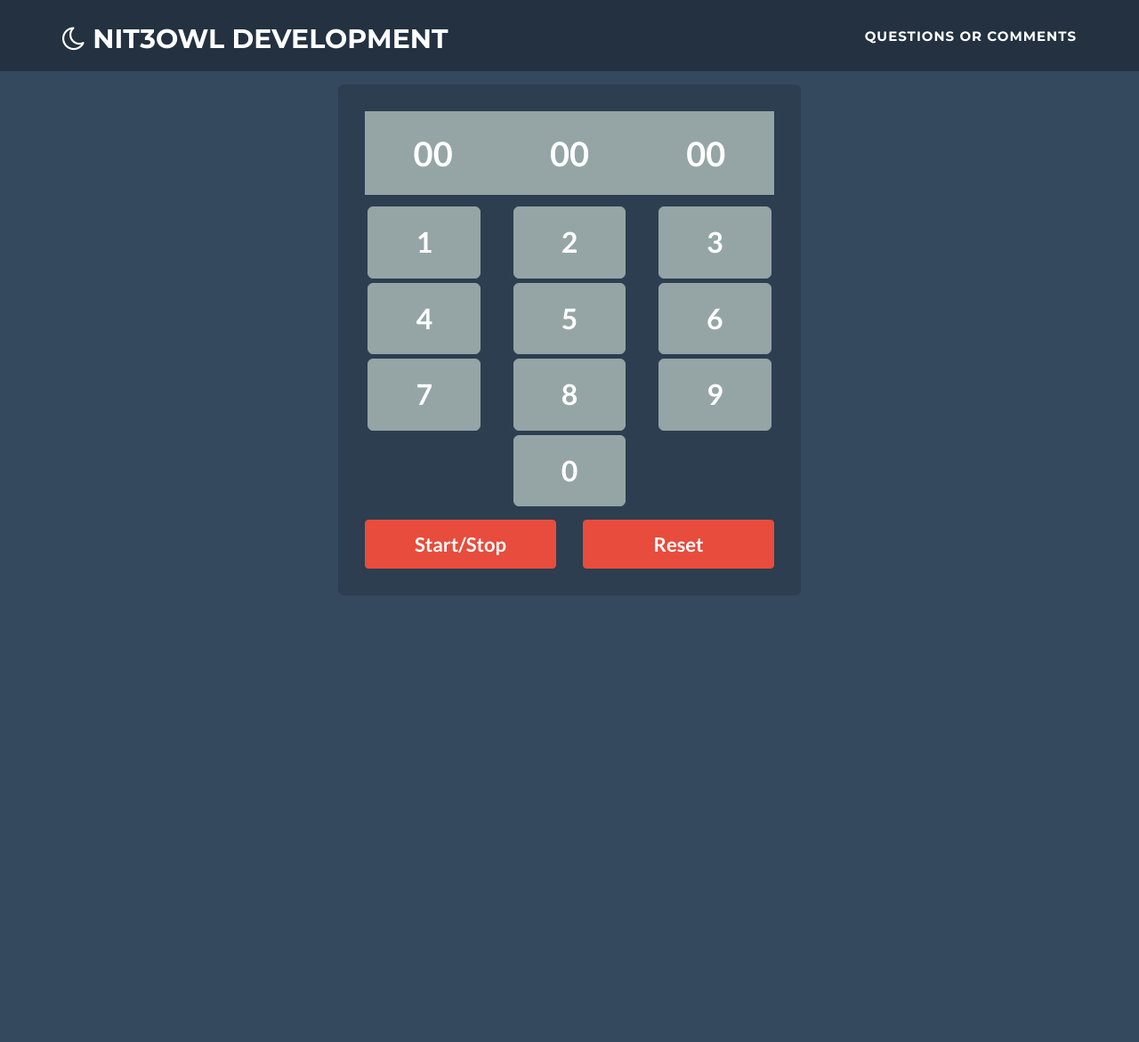
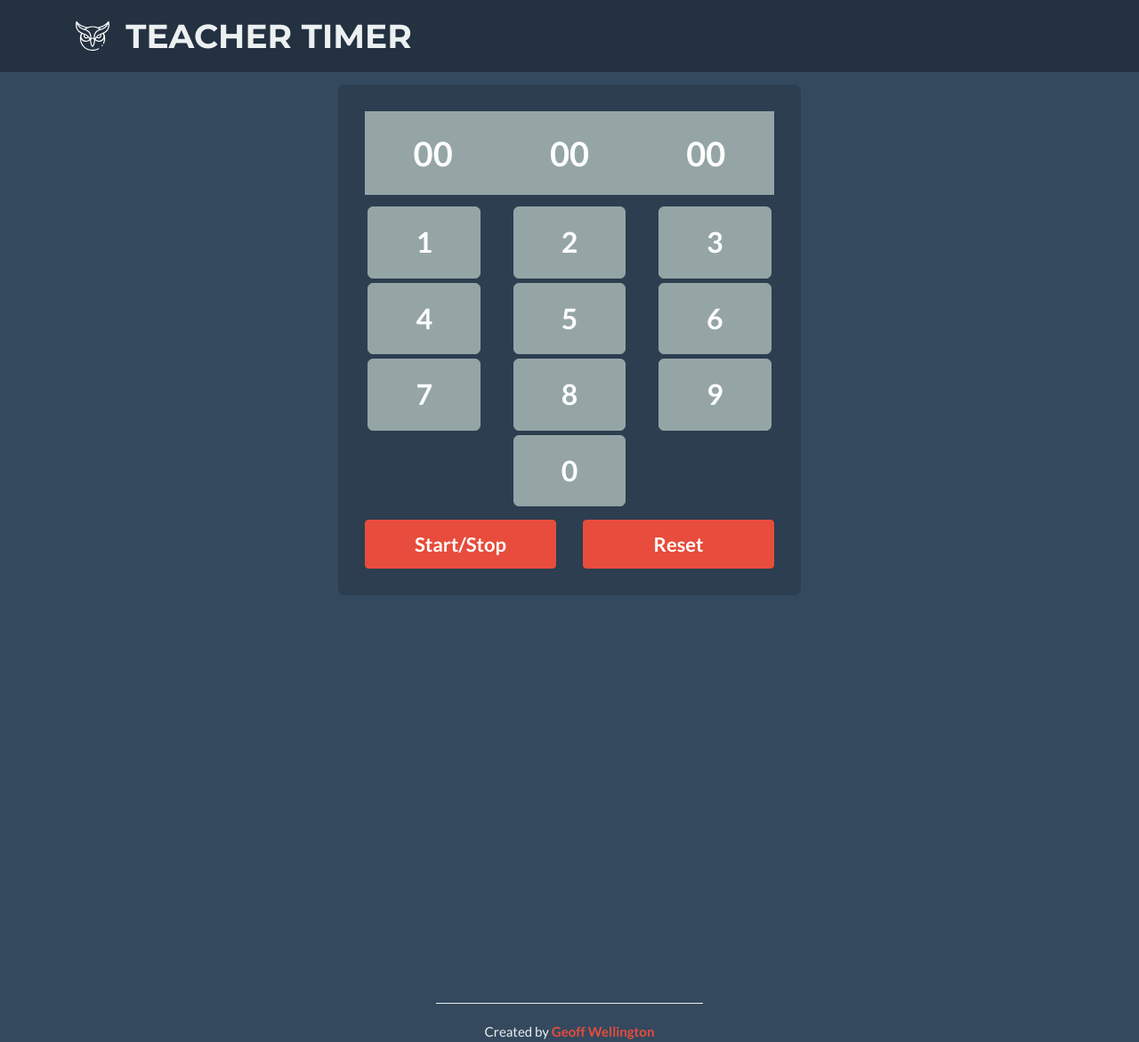
Before and after one commit to nit3owl/countdown-timer, a plain HTML site: page index.html in a window 1280 px wide. Shown: the whole page at 89% size. Before the commit the page ends 800 px from the top, so only its background shows below. Drawn offline with nearby package versions, Linux system fonts and the light colour scheme.

Commit message:
Minor styling for main page rewrite

```diff
--- a/css/timer.css
+++ b/css/timer.css
@@ -96,3 +96,8 @@
 	bottom: 0;
 	width: 100%;
 }
+.footer {
+	margin: 35% auto 0;
+	width: 20em;
+	text-align: center;
+}
--- a/index.html
+++ b/index.html
@@ -6,10 +6,22 @@
     <meta charset="utf-8">
     <meta http-equiv="X-UA-Compatible" content="IE=edge">
     <meta name="viewport" content="width=device-width, initial-scale=1">
-    <meta name="description" content="Simple github page based on freelancer startbootstrap">
-    <meta name="author" content="NIT3OWL Development">
+    <meta name="description" content="Toy JavaScript project implementing a countdown timer.">
+    <meta name="author" content="Geoff Wellington">
+    <meta name="keywords"
+          content="geoff wellington,geoffrey wellington,software engineer,staff software engineer,senior software engineer,seattle,redmond">
+    <meta property="og:title" content="Geoff Wellington | Staff Software Engineer &amp; Technical Lead">
+    <meta property="og:description"
+          content="Personal website, resume, and portfolio for Geoff Wellington, staff software engineer.">
+    <meta property="og:url" content="https://www.geoffwellington.com/">
+    <meta property="og:locale" content="en">
+    <meta property="og:type" content="website">
+    <meta name="twitter:card" content="summary">
+    <meta name="twitter:title" content="Geoff Wellington | Staff Software Engineer &amp; Technical Lead">
+    <meta name="twitter:description"
+          content="Personal website, resume, and portfolio for Geoff Wellington, staff software engineer.">
 
-    <title>NIT3OWL Development - Teacher Timer</title>
+    <title>Geoff Wellington | Teacher Timer</title>
 
     <!-- Bootstrap Core CSS - Uses Bootswatch Flatly Theme: http://bootswatch.com/flatly/ -->
     <link href="startbootstrap-freelancer-1.0.2/css/bootstrap.css" rel="stylesheet">
@@ -21,7 +33,8 @@
     <!-- Custom Fonts -->
     <link href="startbootstrap-freelancer-1.0.2/font-awesome/css/font-awesome.min.css" rel="stylesheet" type="text/css">
     <link href="https://fonts.googleapis.com/css?family=Montserrat:400,700" rel="stylesheet" type="text/css">
-    <link href="https://fonts.googleapis.com/css?family=Lato:400,700,400italic,700italic" rel="stylesheet" type="text/css">
+    <link href="https://fonts.googleapis.com/css?family=Lato:400,700,400italic,700italic" rel="stylesheet"
+          type="text/css">
 
     <!-- HTML5 Shim and Respond.js IE8 support of HTML5 elements and media queries -->
     <!-- WARNING: Respond.js doesn't work if you view the page via file:// -->
@@ -39,22 +52,11 @@
     <div class="container">
         <!-- Brand and toggle get grouped for better mobile display -->
         <div class="navbar-header page-scroll">
-                <button type="button" class="navbar-toggle" data-toggle="collapse" data-target="#bs-example-navbar-collapse-1">
-                    <span class="sr-only">Toggle navigation</span>
-                    <span class="icon-bar"></span>
-                    <span class="icon-bar"></span>
-                    <span class="icon-bar"></span>
-                </button>
-		<a class="navbar-brand" href="http://nit3owl.github.io/index.html"><i class="fa fa-moon-o"></i> Nit3Owl Development</a>
+            <div style="display: flex; align-items: center; padding-top: 0.25em; padding-bottom: 0.25em">
+                <img src="assets/owl-angry-svgrepo-com.svg" alt="Angry Owl"
+                     style="filter: invert(100%); display: inline; vertical-align: center; height: 2.5em; padding-left: 1em">
+                <span style="padding-left: 0.5em; font-size: 2.5em">Teacher Timer</span>
             </div>
-
-            <!-- Collect the nav links, forms, and other content for toggling -->
-            <div class="collapse navbar-collapse" id="bs-example-navbar-collapse-1">
-                <ul class="nav navbar-nav navbar-right">
-                    <li class="page-scroll">
-						<a href="#contactModal" class="portfolio-liink" data-toggle="modal">Questions or Comments</a>
-					</li>
-                </ul>
         </div>
         <!-- /.navbar-collapse -->
     </div>
@@ -73,30 +75,54 @@
                 </div>
                 <div id="numBtnSection" class="displaySection">
                     <div class="row" style="padding-top: 3px;">
-					<div class="col-xs-4"><button type="button" value="1" class="timerBtn btn btn-default btn-lg" id="btn1">1</button></div>
-					<div class="col-xs-4"><button type="button" value="2" class="timerBtn btn btn-default btn-lg" id="btn2">2</button></div>
-					<div class="col-xs-4"><button type="button" value="3" class="timerBtn btn btn-default btn-lg" id="btn3">3</button></div>
+                        <div class="col-xs-4">
+                            <button type="button" value="1" class="timerBtn btn btn-default btn-lg" id="btn1">1</button>
+                        </div>
+                        <div class="col-xs-4">
+                            <button type="button" value="2" class="timerBtn btn btn-default btn-lg" id="btn2">2</button>
+                        </div>
+                        <div class="col-xs-4">
+                            <button type="button" value="3" class="timerBtn btn btn-default btn-lg" id="btn3">3</button>
+                        </div>
                     </div>
                     <div class="row" style="padding-top: 5px;">
-					<div class="col-xs-4"><button type="button" value="4" class="timerBtn btn btn-default btn-lg" id="btn4">4</button></div>
-					<div class="col-xs-4"><button type="button" value="5" class="timerBtn btn btn-default btn-lg" id="btn5">5</button></div>
-					<div class="col-xs-4"><button type="button" value="6" class="timerBtn btn btn-default btn-lg" id="btn6">6</button></div>
+                        <div class="col-xs-4">
+                            <button type="button" value="4" class="timerBtn btn btn-default btn-lg" id="btn4">4</button>
+                        </div>
+                        <div class="col-xs-4">
+                            <button type="button" value="5" class="timerBtn btn btn-default btn-lg" id="btn5">5</button>
+                        </div>
+                        <div class="col-xs-4">
+                            <button type="button" value="6" class="timerBtn btn btn-default btn-lg" id="btn6">6</button>
+                        </div>
                     </div>
                     <div class="row" style="padding-top: 5px;">
-					<div class="col-xs-4"><button type="button" value="7" class="timerBtn btn btn-default btn-lg" id="btn7">7</button></div>
-					<div class="col-xs-4"><button type="button" value="8" class="timerBtn btn btn-default btn-lg" id="btn8">8</button></div>
-					<div class="col-xs-4"><button type="button" value="9" class="timerBtn btn btn-default btn-lg" id="btn9">9</button></div>
+                        <div class="col-xs-4">
+                            <button type="button" value="7" class="timerBtn btn btn-default btn-lg" id="btn7">7</button>
+                        </div>
+                        <div class="col-xs-4">
+                            <button type="button" value="8" class="timerBtn btn btn-default btn-lg" id="btn8">8</button>
+                        </div>
+                        <div class="col-xs-4">
+                            <button type="button" value="9" class="timerBtn btn btn-default btn-lg" id="btn9">9</button>
+                        </div>
                     </div>
                     <div class="row" style="padding-top: 5px; padding-bottom: 5px">
-					<div class=" col-xs-offset-4 col-xs-4"><button type="button" value="0" class="timerBtn btn btn-default btn-lg" id="btn0">0</button></div>
+                        <div class=" col-xs-offset-4 col-xs-4">
+                            <button type="button" value="0" class="timerBtn btn btn-default btn-lg" id="btn0">0</button>
+                        </div>
                     </div>
                 </div>
                 <div class="row">
                     <div class="col-xs-12 col-sm-6 text-center actionBtn">
-					<button type="button" id="startStop" class="btn btn-danger startStopBtn" onclick="startTimer();">Start/Stop</button>
+                        <button type="button" id="startStop" class="btn btn-danger startStopBtn"
+                                onclick="startTimer();">Start/Stop
+                        </button>
                     </div>
                     <div class="col-xs-12  col-sm-6 text-center actionBtn">
-					<button  type="button" id="reset" class="btn btn-danger startStopBtn" onclick="resetTimer();">Reset</button>
+                        <button type="button" id="reset" class="btn btn-danger startStopBtn" onclick="resetTimer();">
+                            Reset
+                        </button>
                     </div>
                 </div>
             </div>
@@ -118,18 +144,27 @@
                     <div class="modal-body">
                         <h3>Questions or Comments?</h3>
                         <hr class="star-light">
-							<p>If you have questions, comments, or feature requests, please feel free to contact me on GitHub or via email.</p>
-							<p>On GitHub, you can submit an issue with your bug report or feature request and it will be reviewed for attention.  If you're unfamiliar with GitHub, please feel free to send an email instead.</p>
+                        <p>If you have questions, comments, or feature requests, please feel free to contact me on
+                            GitHub or via email.</p>
+                        <p>On GitHub, you can submit an issue with your bug report or feature request and it will be
+                            reviewed for attention. If you're unfamiliar with GitHub, please feel free to send an email
+                            instead.</p>
 
                         <div class="row">
                             <div class="col-lg-12 text-center">
                                 <h3>Contact the Dev</h3>
                                 <ul class="list-inline">
                                     <li>
-												<a href="mailto:nit3owldev@gmail.com" class="btn btn-default" style="font-size: 15px; font-weight: normal; width:100%"><i class="fa fa-envelope-o fa-fw"></i> <span class="network-name">Email</span></a>
+                                        <a href="mailto:nit3owldev@gmail.com" class="btn btn-default"
+                                           style="font-size: 15px; font-weight: normal; width:100%"><i
+                                                class="fa fa-envelope-o fa-fw"></i> <span
+                                                class="network-name">Email</span></a>
                                     </li>
                                     <li>
-														<a href="https://github.com/nit3owl/teacher-timer/issues" class="btn btn-default" style="font-size: 15px; font-weight: normal; width:100%"><i class="fa fa-github fa-fw"></i> <span class="network-name">Github</span></a>
+                                        <a href="https://github.com/nit3owl/teacher-timer/issues"
+                                           class="btn btn-default"
+                                           style="font-size: 15px; font-weight: normal; width:100%"><i
+                                                class="fa fa-github fa-fw"></i> <span class="network-name">Github</span></a>
                                     </li>
                                 </ul>
                             </div>
@@ -139,6 +174,14 @@
             </div>
         </div>
     </div>
+</div>
+<!-- footer -->
+<div class="footer">
+    <div>
+        <hr/>
+        <span>Created by <a href="https://www.geoffwellington.com/" style="font-weight: bold"> Geoff Wellington</a></span>
+    </div>
+
 </div>
 
 <!-- jQuery -->
```
Also changed, not shown: assets/owl-angry-svgrepo-com.svg (added), 2 other files. Lines whose indentation alone changed are shown as unchanged.
